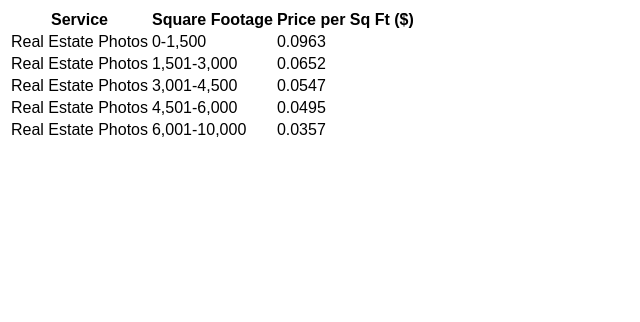
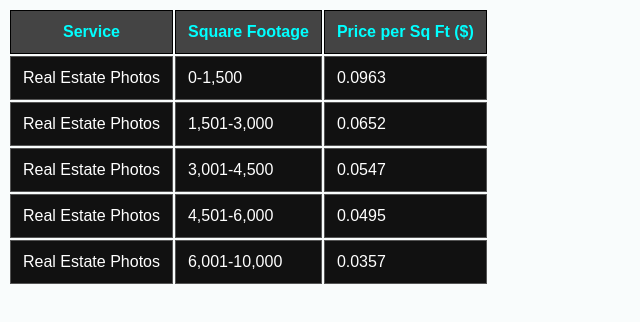
Before and after one commit to ssp1971/PMS-Trickery, a plain HTML site: page index.html in a window 1280 px wide. Shown: the whole page, without its empty margins (0-640 px from the left). Drawn offline with Linux system fonts and the light colour scheme; a web font is replaced by a local one.

Commit message:
Update index.html

```diff
--- a/index.html
+++ b/index.html
@@ -1,14 +1,40 @@
 <style>
-  @font-face {
+  <style>
+@font-face {
     font-family: 'Corporate A BQ Light';
     src: url('https://YOUR_GITHUB_USERNAME.github.io/YOUR_REPO/fonts/CorporateA-BQLight.woff2') format('woff2'),
          url('https://YOUR_GITHUB_USERNAME.github.io/YOUR_REPO/fonts/CorporateA-BQLight.woff') format('woff');
     font-weight: normal;
     font-style: normal;
 }
+
 body, table {
     font-family: 'Corporate A BQ Light', sans-serif;
+    color: #00CDD9; /* Sets all table text to white */
+    background-color: #f9fcfc; /* Sets table background to black */
 }
+
+th {
+    background-color: #444; /* Dark gray background for headers */
+    color: #00FFFF; /* Cyan text color for headers */
+    padding: 12px;
+    border: 1px solid #000000; /* Cyan border */
+}
+
+td {
+    background-color: #111; /* Darker gray for table rows */
+    color: #FFFFFF; /* White text for data cells */
+    padding: 12px;
+    border: 1px solid #555; /* Slightly lighter border */
+}
+
+tr:nth-child(even) {
+    background-color: #222; /* Lighter gray for even rows */
+}
+
+</style>
+
+
 
 </style>
 
```
